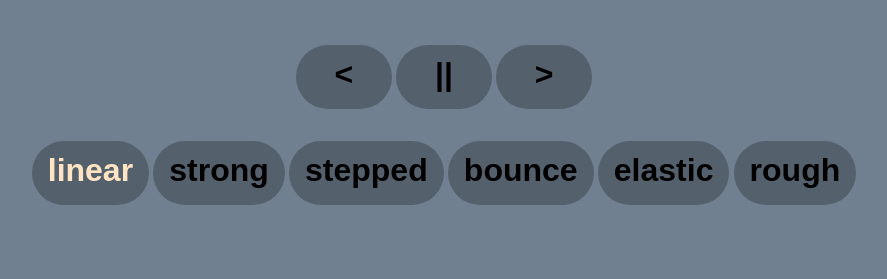
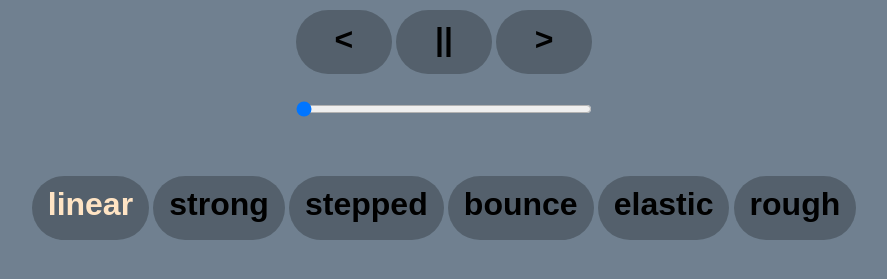
Before and after one commit to Bagera/mauidk-api-lab, a plain HTML site: page examples/draw-text/index.html in a window 1280 px wide. Shown: the part 467-746 px from the top of the page, without its empty margins (196-1083 px from the left). Drawn offline with Linux system fonts and the light colour scheme.

Commit message:
Add scrubber

```diff
--- a/examples/draw-text/index.html
+++ b/examples/draw-text/index.html
@@ -29,6 +29,7 @@
       <button class="reverse"><</button>
       <button class="pause">||</button>
       <button class="play">></button>
+      <input class="scrubber" type="range" min="0" max="100" step="1" />
     </div>
 
     <div class="easing">
--- a/examples/draw-text/main.js
+++ b/examples/draw-text/main.js
@@ -1,5 +1,6 @@
 // animation settings
 const duration = 5;
+let tween;
 
 // Graphics to animate
 const path = document.querySelector(".greensock-text");
@@ -16,6 +17,7 @@ const animation = {
 const reverse = document.querySelector(".reverse");
 const pause = document.querySelector(".pause");
 const play = document.querySelector(".play");
+const scrubber = document.querySelector(".scrubber");
 
 // Easing
 const easingButtons = document.querySelectorAll(".easing button");
@@ -41,11 +43,12 @@ const update = () => {
   const completion = (animation.length / animation.pathLength) * 100;
   path.style.strokeDasharray = `${animation.length} ${animation.pathLength}`;
   track.style.width = `${completion}%`;
-  percent.innerHTML = `${Math.round(completion)}%`;
+  percent.innerHTML = `${Math.round(tween.progress() * 100)}%`;
+  scrubber.value = tween.progress() * 100;
 };
 
 // Init tween
-let tween = TweenMax.to(animation, duration, {
+tween = TweenMax.to(animation, duration, {
   length: animation.pathLength,
   onUpdate: update,
   ease: easing
@@ -64,6 +67,11 @@ pause.addEventListener("click", () => {
 reverse.addEventListener("click", () => {
   tween.reverse();
 });
+scrubber.addEventListener("change", e => {
+  console.log(e.target.value);
+  tween.pause();
+  tween.progress(e.target.value / 100);
+});
 
 // bind easing buttons
 easingButtons.forEach((button, i) => {
--- a/examples/draw-text/style.css
+++ b/examples/draw-text/style.css
@@ -74,6 +74,11 @@ button:hover {
 button.active {
   color: bisque;
 }
+.scrubber {
+  display: block;
+  width: 100%;
+  margin: 2em auto;
+}
 
 .easing {
   margin-top: 2em;
```
